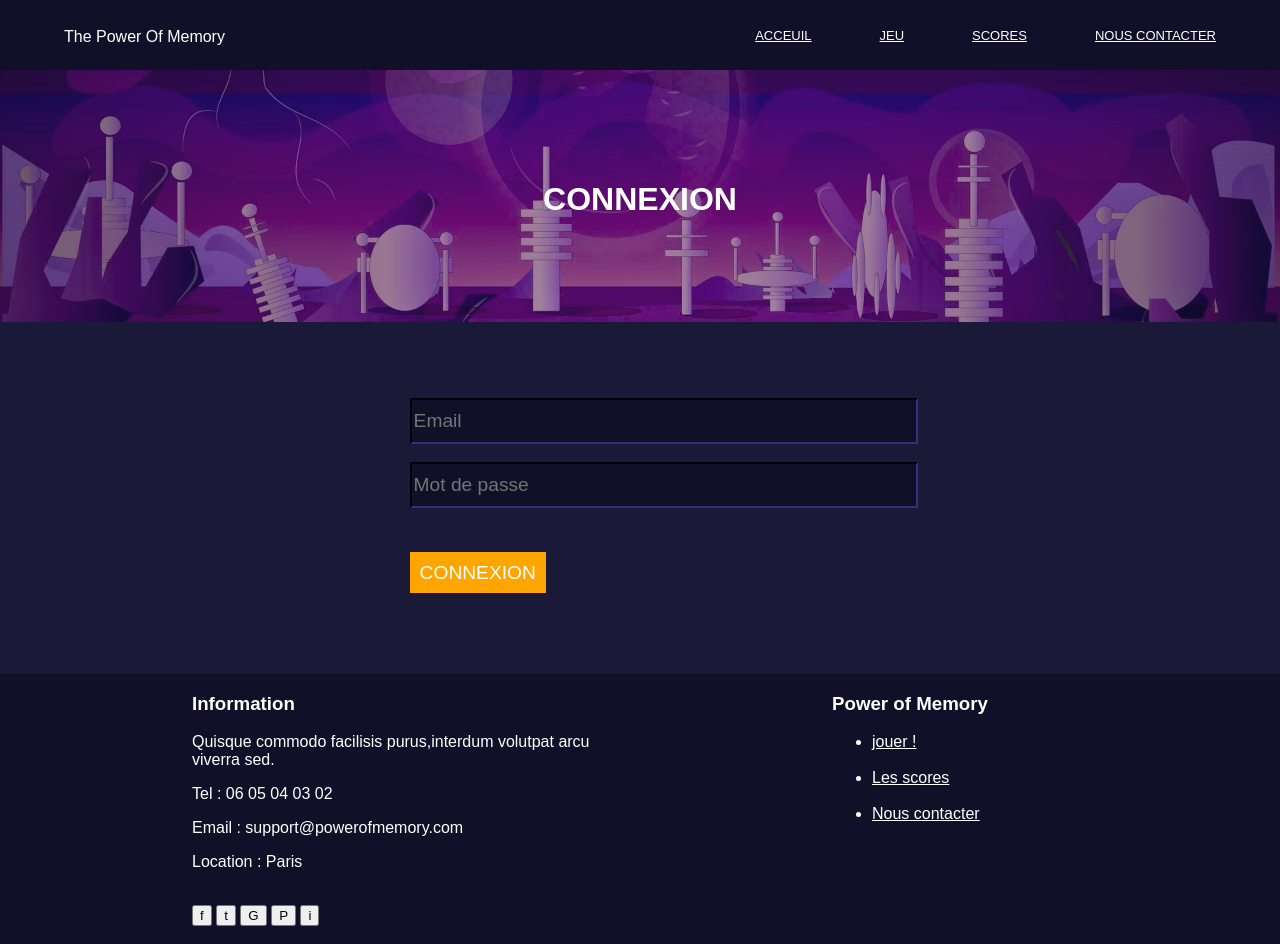
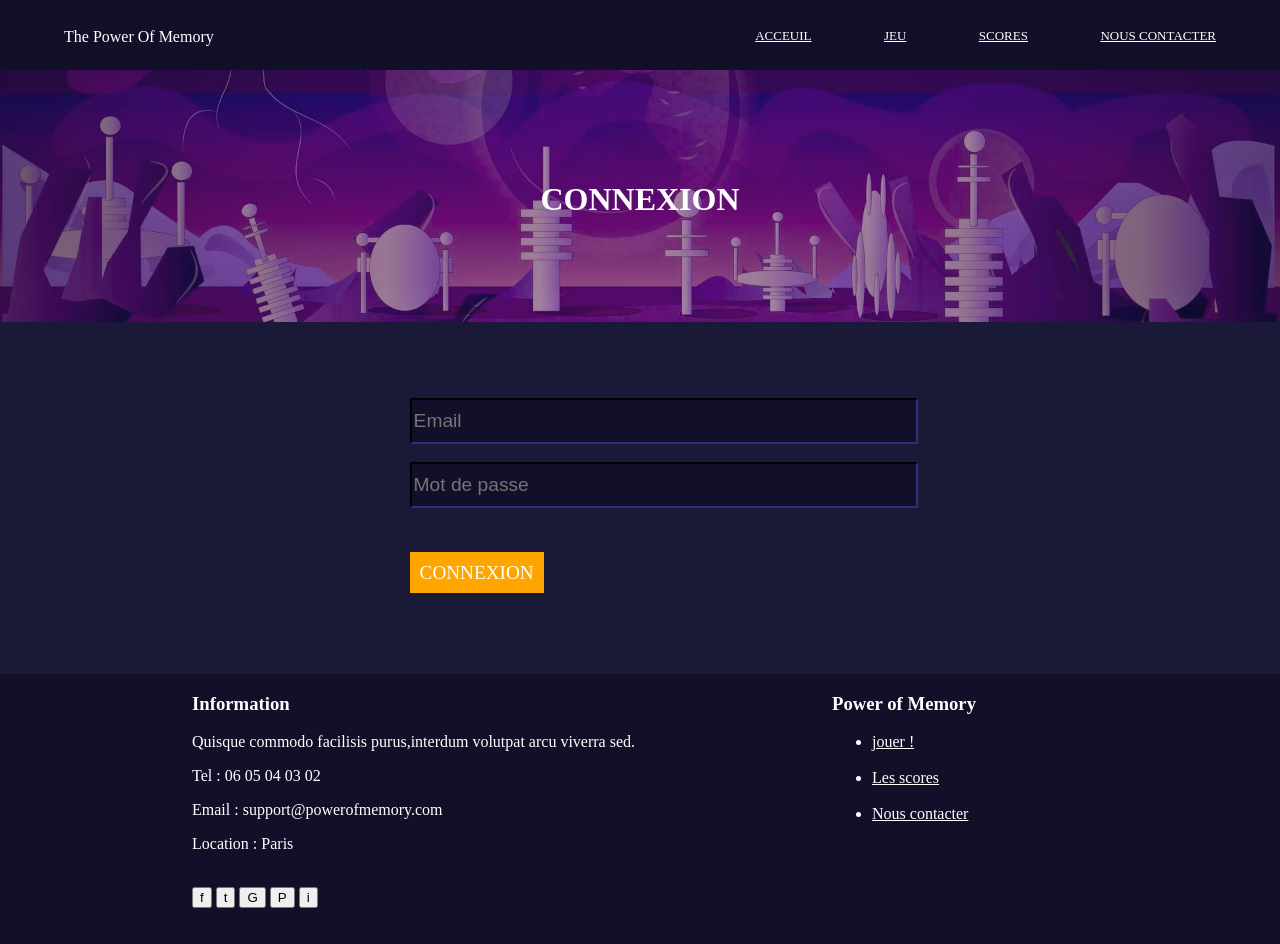
Before and after one commit to Cralak/memory_game, a PHP site: page /login.html in a window 1280 px wide. After the commit the page ends 908 px from the top, so only its background shows below. Run offline with PHP 8.4, Linux system fonts and the light colour scheme.

Commit message:
login(ne pas prendre)

```diff
--- a/assets/css/footer.css
+++ b/assets/css/footer.css
@@ -1,6 +1,6 @@
 
 .footer{
-    font-family: Arial, Helvetica, sans-serif;
+    font-family: Avenir;
     width: 100%;
     bottom: 0px;
     left: 0px;
--- a/assets/css/header.css
+++ b/assets/css/header.css
@@ -1,11 +1,11 @@
 body {
+    font-family: Avenir;
     margin: 0px;
     padding: 0px;
 }
 
 .menus{
     font-size: medium;
-    font-family: Arial, Helvetica, sans-serif;
     margin-left: 5%;
     margin-right: 5%;
     width:90%;
@@ -15,7 +15,6 @@ body {
 
 .menus1{
     font-size: small;
-    font-family: Arial, Helvetica, sans-serif;
     width:40%;
     display:flex;
     justify-content:space-between;
@@ -24,7 +23,6 @@ body {
 
 .menus2{
     font-size: small;
-    font-family: Arial, Helvetica, sans-serif;
     display:flex;
     justify-content: center;
 }
--- a/assets/css/login.css
+++ b/assets/css/login.css
@@ -1,4 +1,5 @@
 .body{
+    font-family: Avenir;
     background-color: rgb(26, 26, 56);
     color: white;
 }
@@ -13,7 +14,6 @@
 
 .content{
     font-size: medium;
-    font-family: Arial, Helvetica, sans-serif;
     position: absolute;
     top: 25%;
     left: 50%;
@@ -28,7 +28,6 @@
     color: gray;
     margin-left: 32%;
     font-size: larger;
-    font-family: Arial, Helvetica, sans-serif;
     position: relative;
     background-color: rgb(18, 15, 41);
     border-color:rgb(18, 15, 41) ;
@@ -42,7 +41,6 @@
     color: white;
     margin-left: 32%;
     font-size: larger;
-    font-family: Arial, Helvetica, sans-serif;
     position: relative;
 
 }
--- a/login.html
+++ b/login.html
@@ -42,7 +42,7 @@
             <input type="text" name="Email" placeholder="Email"/>
             <br></br>
             <label for="psee"></label>
-            <input type="Mot de passe" name="passe" placeholder="Mot de passe"/>
+            <input type="password" name="passe" placeholder="Mot de passe"/>
             <br></br>
             <br></br>
             <a class="connexion" href="main.html">CONNEXION</a>
```
